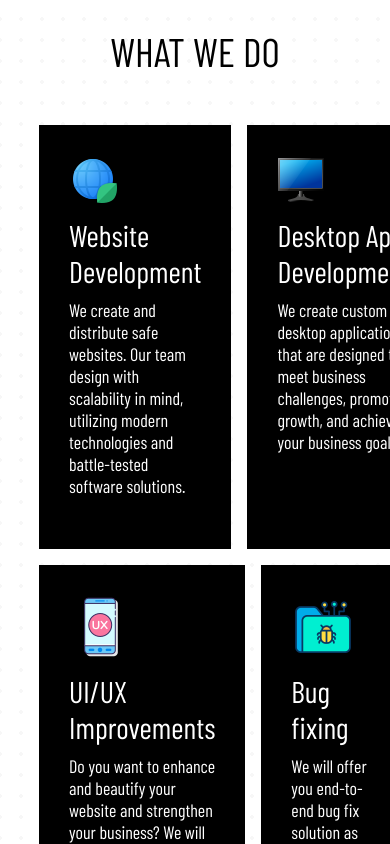
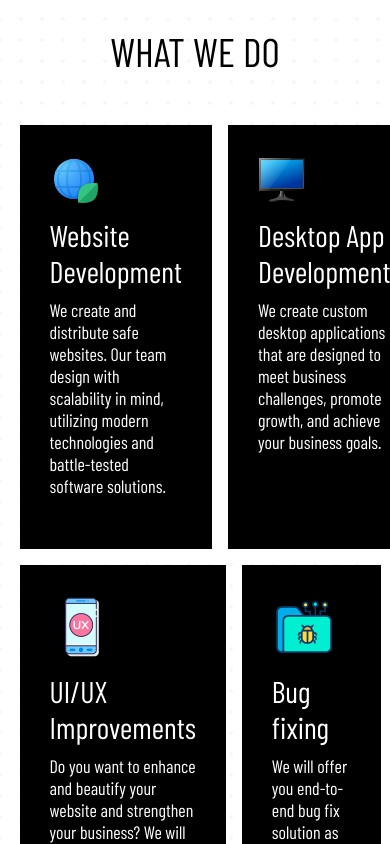
Before and after one commit to abrusu-collins/DevTech, a React (Create React App) app: page / in a window 390 px wide. Shown: the part 740-1584 px from the top of the page. Built offline with nearby package versions, Linux system fonts and the light colour scheme.

Commit message:
nice work

```diff
--- a/src/sass/_responsiveness.scss
+++ b/src/sass/_responsiveness.scss
@@ -11,13 +11,28 @@
   //       }
   //     }
   //   }
-.main-hero{
-    & .hero{
+  .main-hero {
+    & .hero {
       width: 80%;
     }
   }
 }
 //services
+@media screen and (max-width: 1201px) {
+  .services {
+    & .main-services {
+      width: 90%;
+    }
+  }
+}
+//why
+@media screen and (max-width: 1201px) {
+  .why {
+    & .reasons {
+      width: 90%;
+    }
+  }
+}
 //works
 @media screen and (max-width: 1341px) {
   .works {
--- a/src/styles/index.css
+++ b/src/styles/index.css
@@ -283,6 +283,16 @@ body {
     width: 80%;
   }
 }
+@media screen and (max-width: 1201px) {
+  .services .main-services {
+    width: 90%;
+  }
+}
+@media screen and (max-width: 1201px) {
+  .why .reasons {
+    width: 90%;
+  }
+}
 @media screen and (max-width: 1341px) {
   .works .flex2_gifs {
     flex-direction: column;
```
Also changed, not shown: src/sass/_services.scss (+6 -6 lines). Lines whose indentation alone changed are shown as unchanged.
